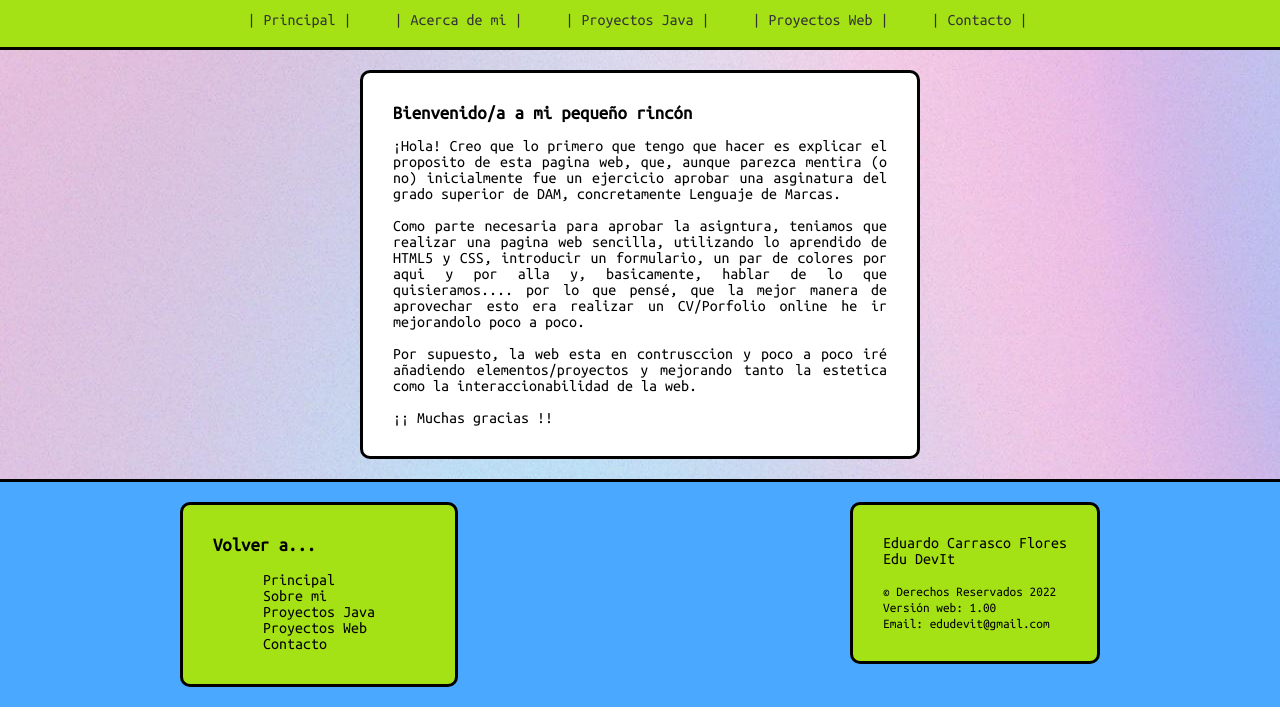
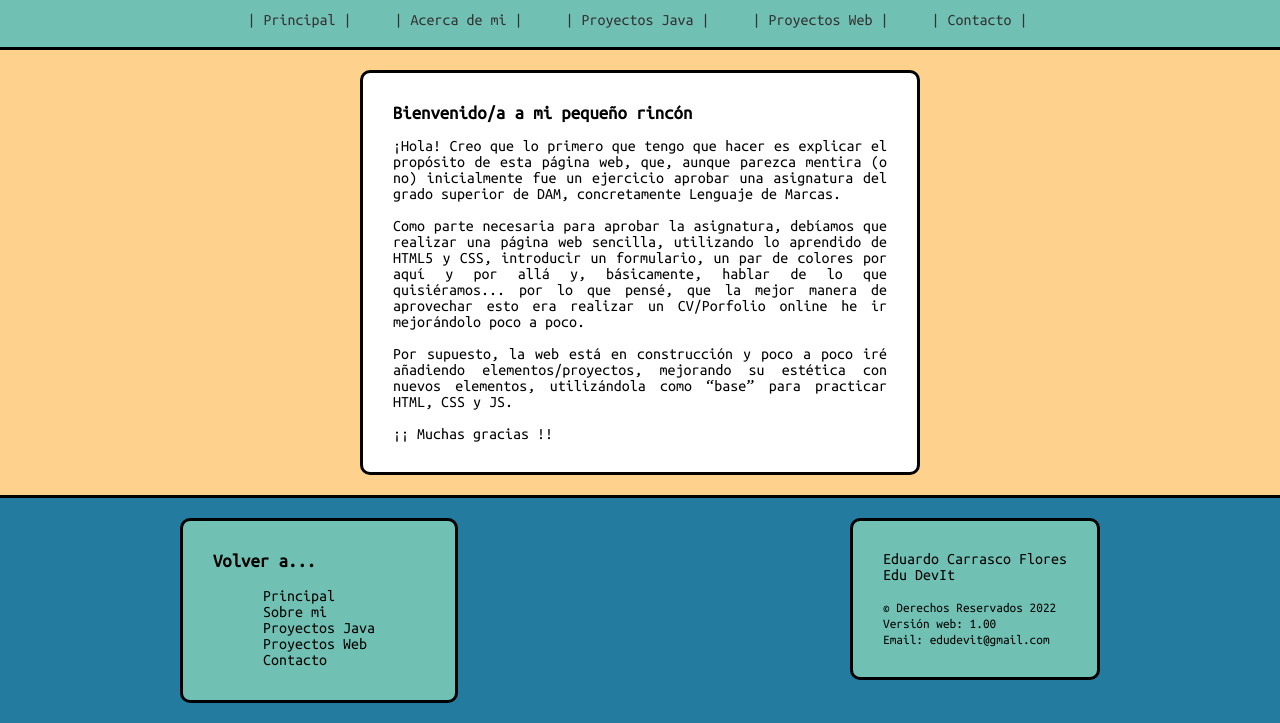
Before and after one commit to EduDevIt/edudevit.github.io, a plain HTML site: page index.html in a window 1280 px wide. Shown: the part 116-839 px from the top of the page. Drawn offline with Linux system fonts and the light colour scheme.

Commit message:
color y tildes

```diff
--- a/css/estilos.css
+++ b/css/estilos.css
@@ -18,7 +18,7 @@
     font-family: Woodland;
     width: 100%;
     height: 110px;
-    background-color: rgba(0, 132, 255, 0.705);
+    background-color: rgb(36, 123, 160);
     font-size:3em;;
     font-style: oblique;
     }
@@ -36,7 +36,7 @@
     height: 50px;
     border-top-style:solid;
     border-bottom-style: solid;
-    background-color: rgb(165, 226, 21);
+    background-color: rgb(112, 193, 179);
 
 }
 #menu div {
@@ -59,7 +59,7 @@
     position: absolute; /*respecto a la capa superior que es relativa*/
     top: 40px; /*respecto a la superior*/
     left: auto; /*respecto a la superior*/
-    background-color: rgb(165, 226, 21);
+    background-color: rgb(112, 193, 179);
     box-shadow: 3px 3px 5px rgba(100, 100, 100, 0.7);
     border-radius: 5px 5px 5px 5px;
     list-style: none;
@@ -83,7 +83,8 @@
    main {
     font-family: Ubuntu;
     width: 100%;
-    background-image: url(../img/fondo1.jpg);
+    background-color: rgb(254,209,140);
+    /*background-image: url(../img/fondo1.jpg);   */
    }
 
    #cajacentral{
@@ -124,7 +125,7 @@
    footer {
     font-family: Ubuntu;
        width: 100%;
-       background-color: rgba(0, 132, 255, 0.705);
+       background-color: rgba(36, 123, 160);
    }
    #bot > div {
     width: 960px;
@@ -137,7 +138,7 @@
         padding: 30px;
         border-radius: 10px;
         border-style: solid;
-        background-color: rgb(165, 226, 21);
+        background-color: rgb(112, 193, 179);
 
 
     }
--- a/index.html
+++ b/index.html
@@ -41,15 +41,11 @@
                     <article id="textoizq">
                         <h1> Bienvenido/a a mi pequeño rincón </h1>
                         <br>
-                        <p> ¡Hola! Creo que lo primero que tengo que hacer es explicar el proposito de esta pagina web, que, aunque parezca mentira (o no)
-                            inicialmente fue un ejercicio aprobar una asginatura del grado superior de DAM, concretamente Lenguaje de Marcas. </p><br>
-                        <p> Como parte necesaria para aprobar la asigntura, teniamos que realizar una pagina web sencilla, utilizando lo aprendido de HTML5 y CSS,
-                            introducir un formulario, un par de colores por aqui y por alla y, basicamente, hablar de lo que quisieramos.... por lo que pensé, que la mejor
-                            manera de aprovechar esto era realizar un CV/Porfolio online he ir mejorandolo poco a poco.
+                        <p> ¡Hola! Creo que lo primero que tengo que hacer es explicar el propósito de esta página web, que, aunque parezca mentira (o no) inicialmente fue un ejercicio aprobar una asignatura del grado superior de DAM, concretamente Lenguaje de Marcas.</p><br>
+                        <p> Como parte necesaria para aprobar la asignatura, debíamos que realizar una página web sencilla, utilizando lo aprendido de HTML5 y CSS, introducir un formulario, un par de colores por aquí y por allá y, básicamente, hablar de lo que quisiéramos... por lo que pensé, que la mejor manera de aprovechar esto era realizar un CV/Porfolio online he ir mejorándolo poco a poco.
                         </p><br>
                         <p>
-                            Por supuesto, la web esta en contrusccion y poco a poco iré añadiendo elementos/proyectos y mejorando tanto la estetica como la interaccionabilidad
-                            de la web.
+                            Por supuesto, la web está en construcción y poco a poco iré añadiendo elementos/proyectos, mejorando su estética con nuevos elementos, utilizándola como “base” para practicar HTML, CSS y JS.
                         </p>
                         <br>
                         <p>
```
Also changed, not shown: aboutme.html (+7 -6 lines), java.html (+3 -2 lines), web.html (+2 -2 lines).
